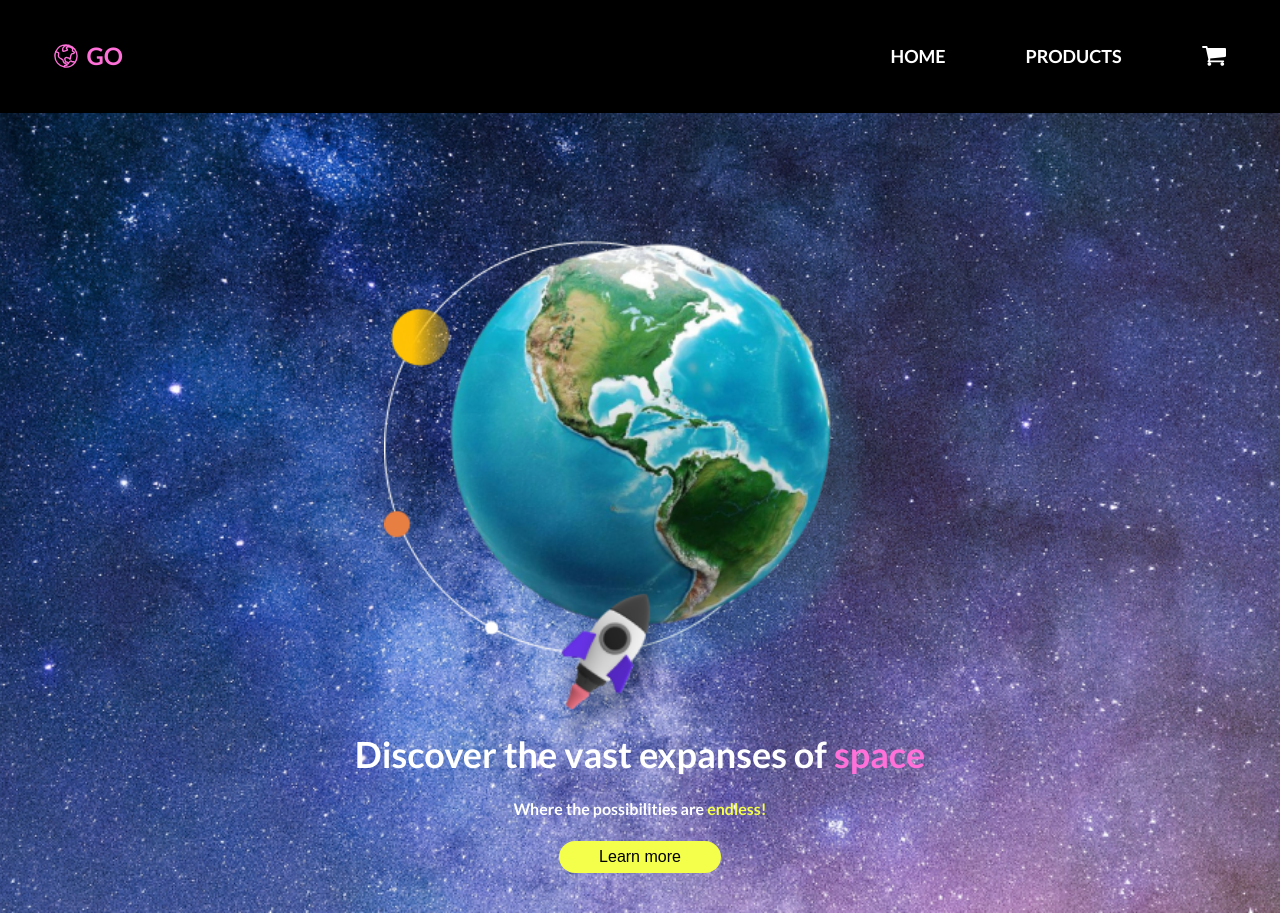
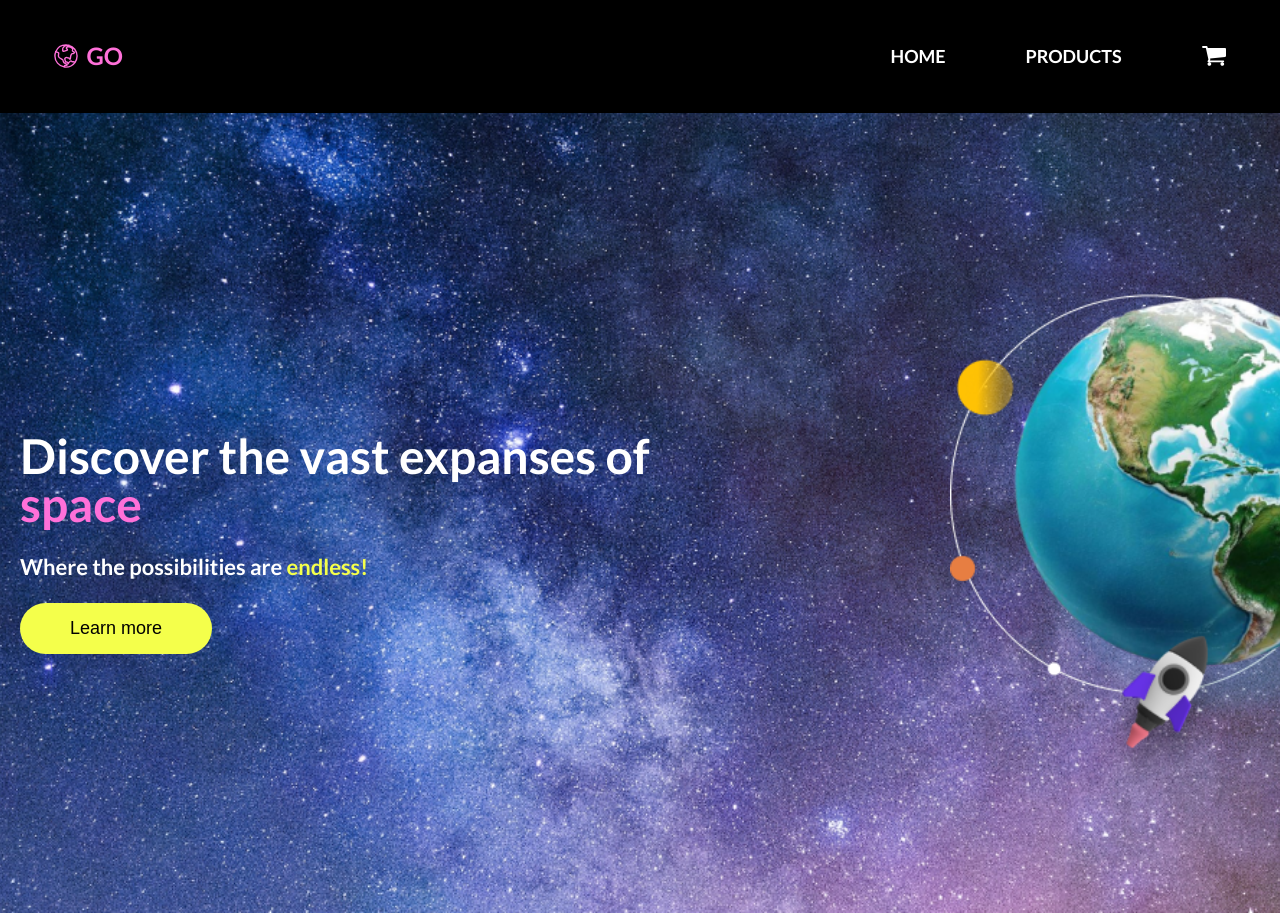
Before and after one commit to stepanencode/softswiss-cra-sass, a React (Create React App) app: page / in a window 1280 px wide. Built offline with nearby package versions, Linux system fonts and the light colour scheme; the HTML template or start-up script is replaced by a standard one.

Commit message:
implement laptop earth and text

```diff
--- a/src/App.js
+++ b/src/App.js
@@ -97,7 +97,7 @@ const App = () => {
           <div className="hero__text">
             <h1 className="hero__title">
               Discover the vast expanses of{' '}
-              <strong className="hero__highlight">space</strong>
+              <span className="hero__highlight">space</span>
             </h1>
             <p className="hero__subtitle">
               Where the possibilities are{' '}
--- a/src/App.scss
+++ b/src/App.scss
@@ -316,3 +316,48 @@ $breakpoints: (
     }
   }
 }
+
+@media (min-width: 768px) {
+  .hero__content {
+    flex-direction: row-reverse; /* Меняем порядок: планета справа, текст слева */
+    justify-content: space-between; /* Раздвигаем элементы */
+    align-items: center;
+    // padding: 40px 50px; /* Добавляем отступы */
+    text-align: left; /* Текст выравнивается по левому краю */
+  }
+
+  .hero__text {
+    flex: 1;
+    max-width: 60%;
+  }
+
+  .hero__earth {
+    position: relative;
+    max-width: 40%;
+    top: 5%;
+    left: 15%;
+    transform: none;
+  }
+  .hero__title {
+    font-size: 48px;
+    font-weight: 800;
+    line-height: 1;
+  }
+
+  .hero__subtitle {
+    font-size: 22px;
+    font-weight: 800;
+  }
+
+  .hero__button {
+    align-self: flex-start;
+    padding: 15px 50px;
+    font-size: 18px;
+    border-radius: 30px;
+    transition: all 0.3s;
+
+    &:hover {
+      background-color: #ebff0099;
+    }
+  }
+}
```
